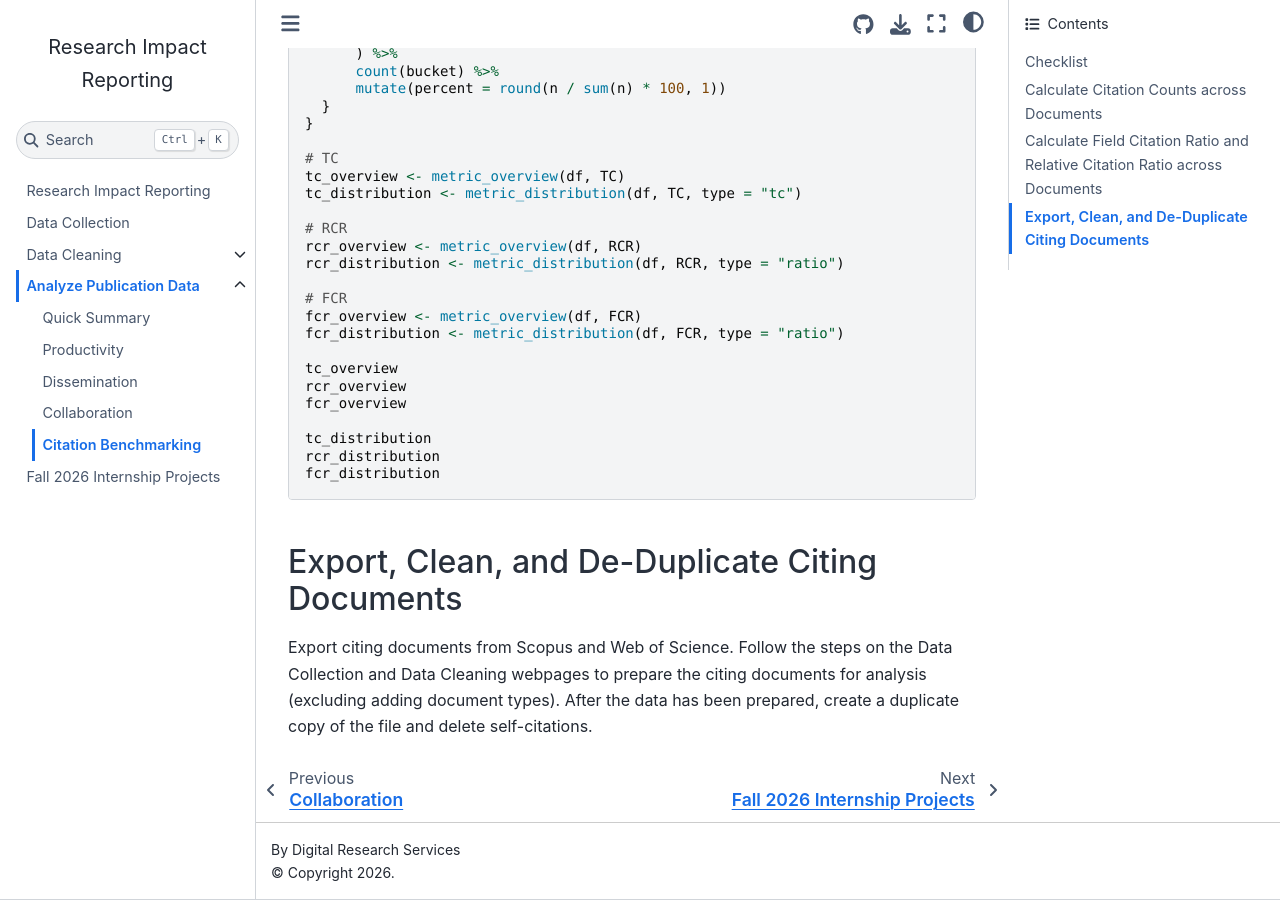
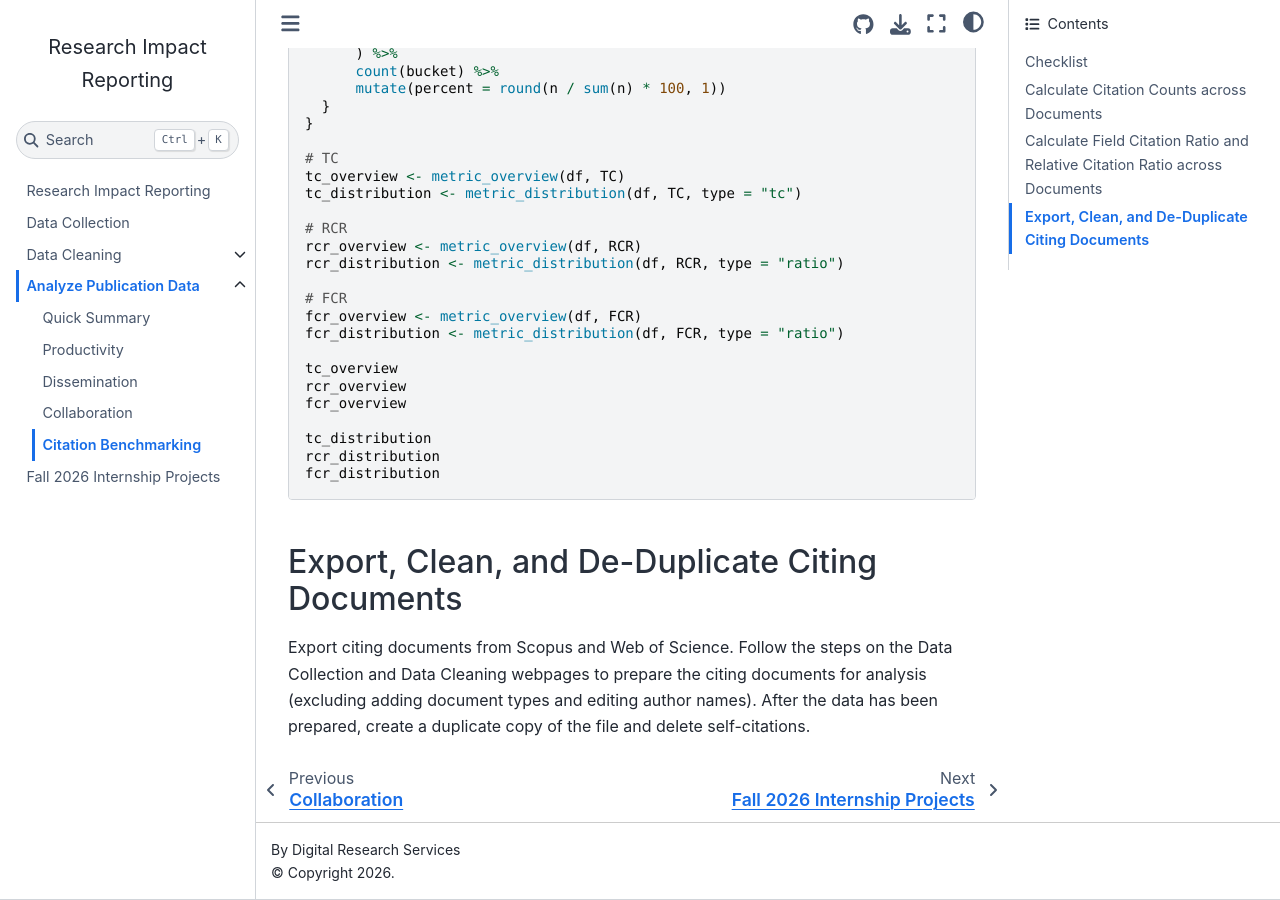
Before and after one commit to vvlooking/research-impact, a Jupyter Book: the page built from website/analyze-data-citation-benchmarking.md, in a window 1280 px wide and 900 px high, scrolled down 2718 px. Built offline with Jupyter Book 1.0.4 settings and Sphinx 7.4.7 and the Sphinx Book theme 1.1.4, drawn with Linux system fonts in a browser that asks for light colours.

Commit message:
Update analyze-data-citation-benchmarking.md

````diff
--- a/website/analyze-data-citation-benchmarking.md
+++ b/website/analyze-data-citation-benchmarking.md
@@ -153,4 +153,4 @@
 ```
 
 ## Export, Clean, and De-Duplicate Citing Documents
-Export citing documents from Scopus and Web of Science. Follow the steps on the Data Collection and Data Cleaning webpages to prepare the citing documents for analysis (excluding adding document types). After the data has been prepared, create a duplicate copy of the file and delete self-citations.
+Export citing documents from Scopus and Web of Science. Follow the steps on the Data Collection and Data Cleaning webpages to prepare the citing documents for analysis (excluding adding document types and editing author names). After the data has been prepared, create a duplicate copy of the file and delete self-citations.
````
